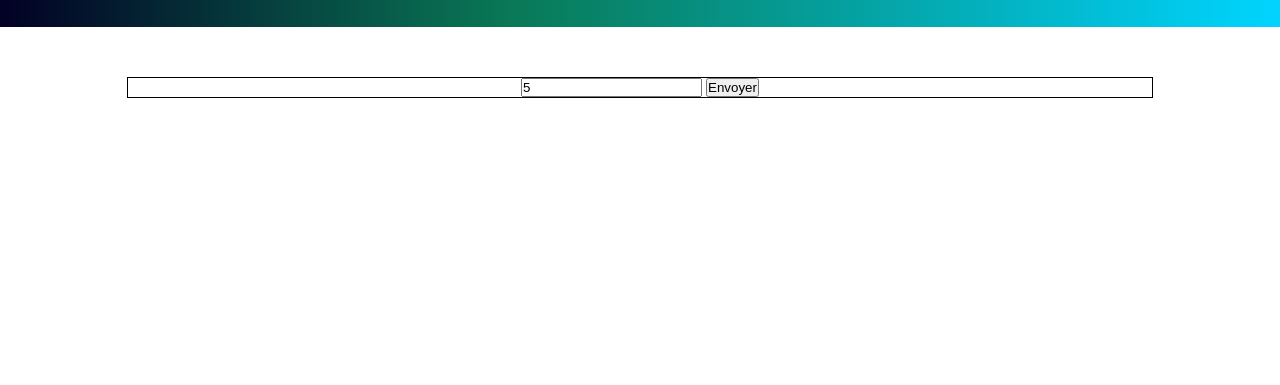
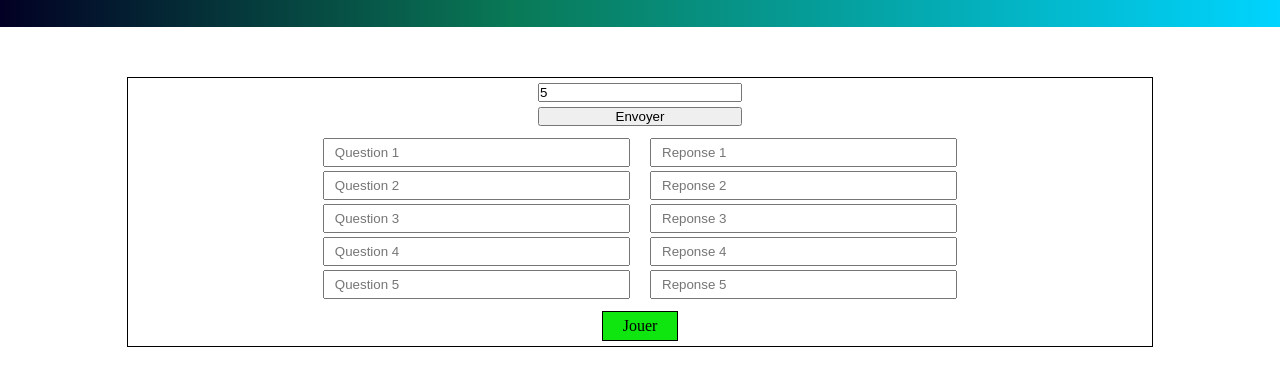
Before and after one commit to maximepqt/QuizzGame, a plain HTML site: page admin.html in a window 1280 px wide. Both pictures are taken after typing "5" into the empty fields and a click on the input "Envoyer". Shown: the part 73-458 px from the top of the page. Drawn offline with Linux system fonts and the light colour scheme.

Commit message:
Creation of question reponse working creating localstore

```diff
--- a/admin.html
+++ b/admin.html
@@ -21,8 +21,13 @@
                 <input type="number" id="userNumberQuestion">
                 <input type="submit" value="Envoyer" id="submit" onclick="isNumberCorrect()">
             </div>
-            <div class="gestionQuestionReponse">
-
+            <div id="gestionQuestionReponse">
+                <div id="Questions"></div>
+                <div id="Reponses"></div>
+                <div id="Delete"></div>
+            </div>
+            <div id="GameGo">
+                <a href="" id="ClassPlayLink">Jouer</a>
             </div>
         </div>
     </div>
--- a/scriptAdmin.js
+++ b/scriptAdmin.js
@@ -9,6 +9,7 @@ document.getElementById("submit").addEventListener("click", function (e) {
 
 });
 
+
 function isNumberCorrect(nombreDeQuestion){
     if(nombreDeQuestion >=61){
         window.alert("Le max est 60");
@@ -16,31 +17,41 @@ function isNumberCorrect(nombreDeQuestion){
         nombreDeQuestion = 0;
         location.reload();
 
+    }else{
+
+        let gestionQuestion = document.getElementById("Questions");
+        let gestionReponse = document.getElementById("Reponses");
+        let gestionDelete = document.getElementById("Delete");
+        let PlayLink = document.getElementById("ClassPlayLink");
+
+        gestionQuestion.innerHTML="";
+        gestionReponse.innerHTML="";
+        gestionDelete.innerHTML="";
+
+        for (let i = 0; i < nombreDeQuestion; i++) {
+
+             gestionQuestion = document.getElementById("Questions");
+            let textQuestion = document.createElement("input");
+            textQuestion.classList.add("ClassQuestions");
+            textQuestion.type = "text";
+            textQuestion.placeholder = "Question " + (i+1);
+            gestionQuestion.appendChild(textQuestion);
+
+
+             gestionReponse = document.getElementById("Reponses");
+            let textReponse = document.createElement("input");
+            textReponse.classList.add("ClassReponses");
+            textReponse.type = "text";
+            textReponse.placeholder = "Reponse " + (i+1);
+            gestionReponse.appendChild(textReponse);
+
+
+            }
+
+            PlayLink.style.visibility = "visible";
+
+
+
     }
 
 }
-
-
-
-for (let i = 0; i < nombreDeQuestion; i++) {
-    // let block = document.createElement("div");
-    // block.classList.add("question");
-
-    // let questionBlock = document.createElement("div");
-    // questionBlock.classList.add("questionBlock");
-    // block.appendChild(questionBlock);
-
-    // let questionButton = document.createElement("button");
-    // questionButton.textContent = "Question " + questions[i][0];
-    // questionButton.addEventListener("click", function (e) {
-    //     e.preventDefault();
-    //     showQuestion(i);
-    // });
-    // questionBlock.appendChild(questionButton);
-
-    let textQuestion = document.createElement("input");
-    textQuestion.type = "text";
-    appendChild(gestionQuestionReponse);
-
-    document.body.appendChild(block);
-}
--- a/style.css
+++ b/style.css
@@ -35,8 +35,74 @@ header {
 
 .main-content {
   display: flex;
+  flex-direction: column;
   width: 80%;
   border: 1px solid black;
   justify-content: center;
   align-items: center;
 }
+
+#gestionQuestionReponse {
+  display: flex;
+  width: 100%;
+  justify-content: center;
+  align-items: center;
+}
+
+.nombreQuestion {
+  display: flex;
+  flex-direction: column;
+}
+
+#userNumberQuestion {
+  margin: 5px 0;
+  width: 200px;
+}
+
+#submit {
+  margin-bottom: 5px;
+}
+
+#Questions {
+  display: flex;
+  flex-direction: column;
+  width: 30%;
+
+  padding: 5px 10px;
+}
+
+.ClassQuestions {
+  padding: 5px 10px;
+  margin: 2px 0 2px 0;
+}
+
+#Reponses {
+  display: flex;
+  flex-direction: column;
+  width: 30%;
+
+  padding: 5px 10px;
+}
+
+.ClassReponses {
+  padding: 5px 10px;
+  margin: 2px 0 2px 0;
+}
+
+#GameGo {
+  display: flex;
+  justify-content: center;
+  align-items: center;
+}
+
+#ClassPlayLink {
+  display: flex;
+  background-color: rgb(15, 230, 15);
+  margin: 5px 0;
+  text-align: center;
+  text-decoration: none;
+  color: black;
+  border: 1px solid black;
+  padding: 5px 20px 5px 20px;
+  visibility: hidden;
+}
```
